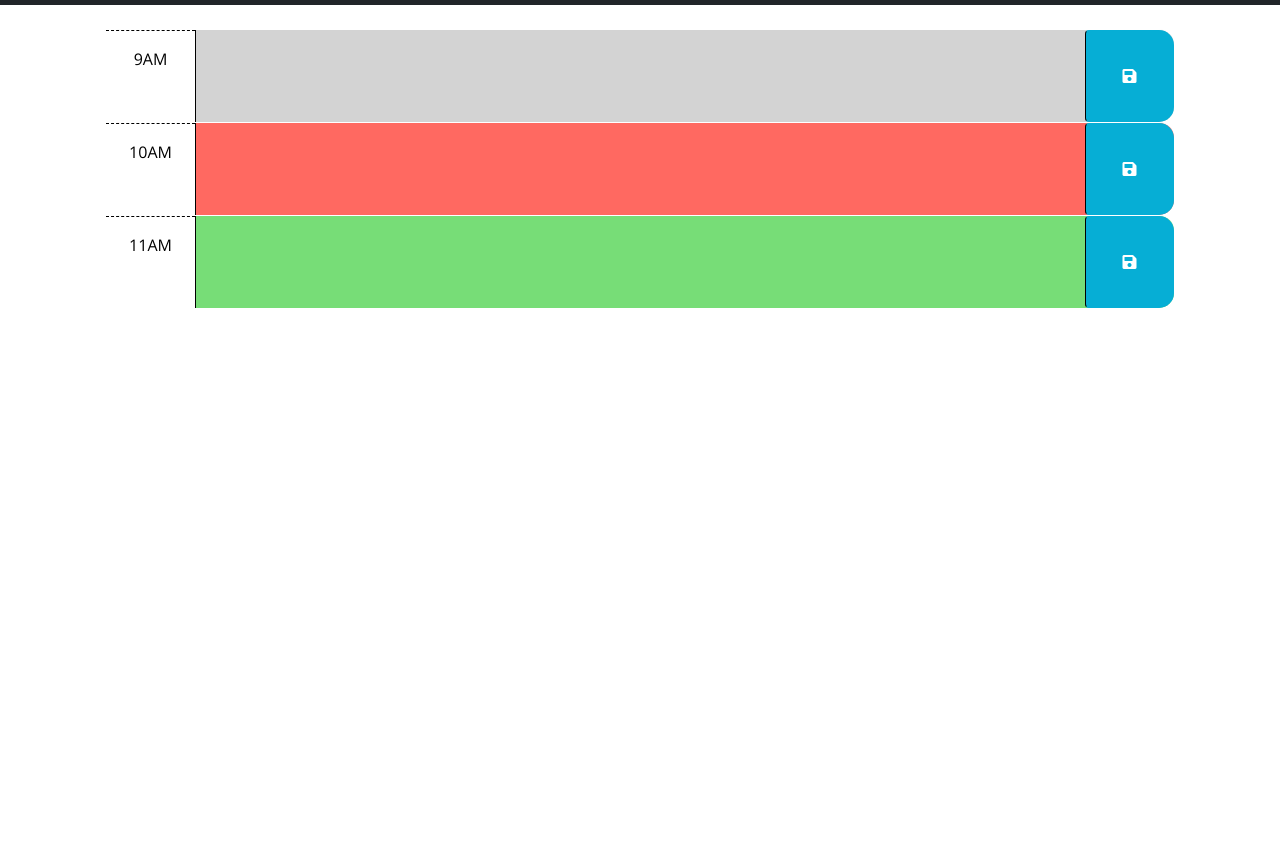
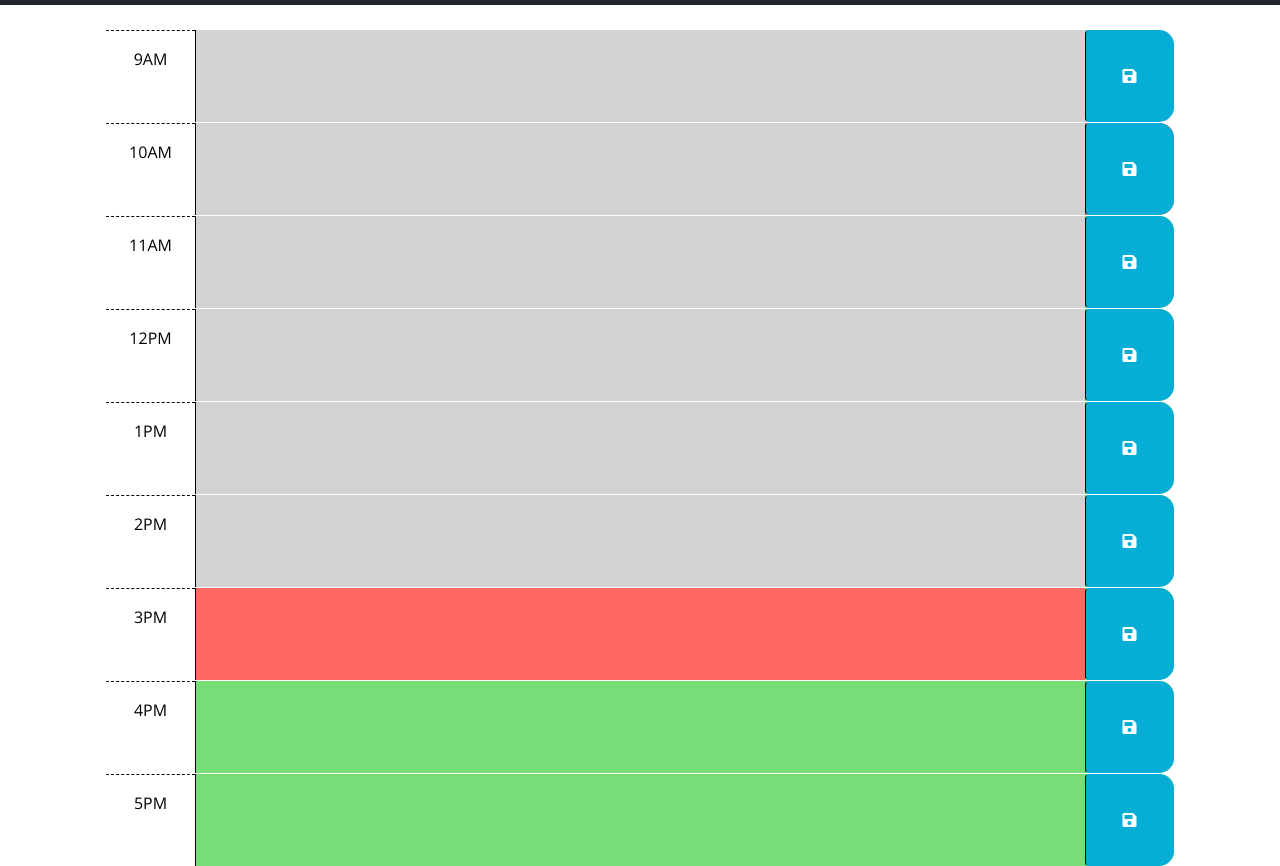
Before and after one commit to mason66xue/Time-Sensitive-Calendar, a plain HTML site: page index.html in a window 1280 px wide. Shown: the part 300-1166 px from the top of the page. Before the commit the page ends 800 px from the top, so only its background shows below. Drawn offline with nearby package versions, Linux system fonts and the light colour scheme.

Commit message:
update js and html

```diff
--- a/Assets/script.js
+++ b/Assets/script.js
@@ -1,12 +1,15 @@
 // Wrap all code that interacts with the DOM in a call to jQuery to ensure that
 // the code isn't run until the browser has finished rendering all the elements
 // in the html.
+
+// add time display on the header
 const timeDisplayEl=$('#time-display');
 function displayTime() {
   var rightNow = dayjs().format('MMM DD, YYYY [at] hh:mm:ss a');
   timeDisplayEl.text(rightNow);
 }
 
+//call back function for displayTime
 displayTime();
 
 
@@ -14,9 +17,41 @@ displayTime();
 
 
 
+//use jQuery to set up event listener to save
+const saveBtn = $('.saveBtn')
+$('.saveBtn').on('click',function(){
+  var text = $(this).siblings(".description").val();
+        var time = $(this).parent().attr("id");
+
+        // Save text in local storage
+        localStorage.setItem(time, text);
+    })
+
+    $('.time-block').each(function() {
+      var timeBlock = parseInt($(this).attr("id").split("-")[1]);
+      $(this).children('.description').val(localStorage.getItem(timeBlock));
+    })
+
+    function readDescriptionFromStorage() {
+      var projects = localStorage.getItem('description');
+      if (projects) {
+        projects = JSON.parse(projects);
+      } else {
+        projects = [];
+      }
+      return projects;
+    }
+
+readDescriptionFromStorage();
 
 
-$(function () {
+    function saveDescriptionToStorage(projects) {
+      localStorage.setItem('projects', JSON.stringify(projects));
+    }
+
+    saveDescriptionToStorage();
+
+
   // TODO: Add a listener for click events on the save button. This code should
   // use the id in the containing time-block as a key to save the user input in
   // local storage. HINT: What does `this` reference in the click listener
@@ -29,10 +64,28 @@ $(function () {
   // attribute of each time-block be used to conditionally add or remove the
   // past, present, and future classes? How can Day.js be used to get the
   // current hour in 24-hour time?
+  $(function () {
+    // COLOR CONDITIONAL
+    $('.time-block').each(function() {
+      var currentTime = parseInt(dayjs().format('HH'));
+      var blockTime = parseInt($(this).attr("id").split("hour-")[1]);
+
+      if (blockTime > currentTime) {
+        $(this).children('.description').addClass("future").removeClass("past present");
+        $(this).children('.saveBtn').addClass("future-btn").removeClass("past-btn present-btn");
+      } else if (blockTime < currentTime) {
+        $(this).children('.description').addClass("past").removeClass("present future");
+        $(this).children('.saveBtn').addClass("past-btn").removeClass("present-btn future-btn");
+      } else {
+        $(this).children('.description').addClass("present").removeClass("past future");
+        $(this).children('.saveBtn').addClass("present-btn").removeClass("past-btn future-btn");
+      }
+    })
+
+  })
   //
   // TODO: Add code to get any user input that was saved in localStorage and set
   // the values of the corresponding textarea elements. HINT: How can the id
   // attribute of each time-block be used to do this?
   //
   // TODO: Add code to display the current date in the header of the page.
-});
--- a/index.html
+++ b/index.html
@@ -72,6 +72,56 @@
         </button>
       </div>
 
+      <div id="hour-12" class="row time-block future">
+        <div class="col-2 col-md-1 hour text-center py-3">12PM</div>
+        <textarea class="col-8 col-md-10 description" rows="3"> </textarea>
+        <button class="btn saveBtn col-2 col-md-1" aria-label="save">
+          <i class="fas fa-save" aria-hidden="true"></i>
+        </button>
+      </div>
+
+      <div id="hour-13" class="row time-block future">
+        <div class="col-2 col-md-1 hour text-center py-3">1PM</div>
+        <textarea class="col-8 col-md-10 description" rows="3"> </textarea>
+        <button class="btn saveBtn col-2 col-md-1" aria-label="save">
+          <i class="fas fa-save" aria-hidden="true"></i>
+        </button>
+      </div>
+
+      <div id="hour-14" class="row time-block future">
+        <div class="col-2 col-md-1 hour text-center py-3">2PM</div>
+        <textarea class="col-8 col-md-10 description" rows="3"> </textarea>
+        <button class="btn saveBtn col-2 col-md-1" aria-label="save">
+          <i class="fas fa-save" aria-hidden="true"></i>
+        </button>
+      </div>
+
+      <div id="hour-15" class="row time-block future">
+        <div class="col-2 col-md-1 hour text-center py-3">3PM</div>
+        <textarea class="col-8 col-md-10 description" rows="3"> </textarea>
+        <button class="btn saveBtn col-2 col-md-1" aria-label="save">
+          <i class="fas fa-save" aria-hidden="true"></i>
+        </button>
+      </div>
+
+      <div id="hour-16" class="row time-block future">
+        <div class="col-2 col-md-1 hour text-center py-3">4PM</div>
+        <textarea class="col-8 col-md-10 description" rows="3"> </textarea>
+        <button class="btn saveBtn col-2 col-md-1" aria-label="save">
+          <i class="fas fa-save" aria-hidden="true"></i>
+        </button>
+      </div>
+
+      <div id="hour-17" class="row time-block future">
+        <div class="col-2 col-md-1 hour text-center py-3">5PM</div>
+        <textarea class="col-8 col-md-10 description" rows="3"> </textarea>
+        <button class="btn saveBtn col-2 col-md-1" aria-label="save">
+          <i class="fas fa-save" aria-hidden="true"></i>
+        </button>
+      </div>
+
+
+
     <script src="https://code.jquery.com/jquery-3.4.1.min.js"></script>
     <script
       src="https://cdn.jsdelivr.net/npm/dayjs@1.11.3/dayjs.min.js"
```
